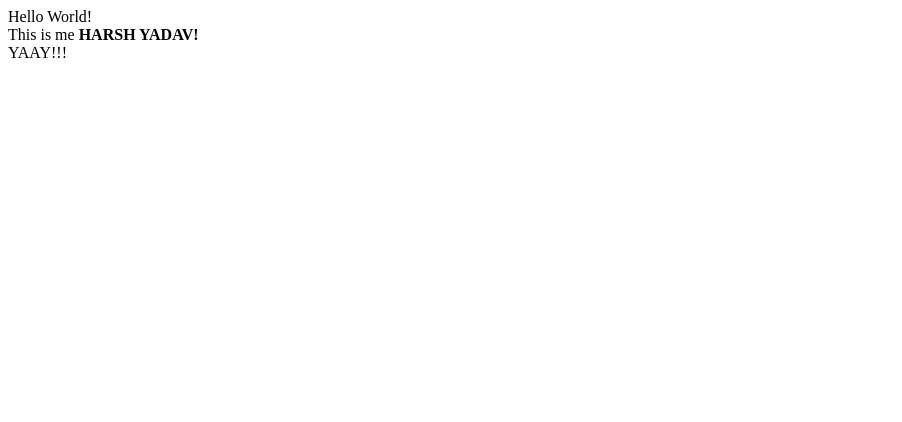
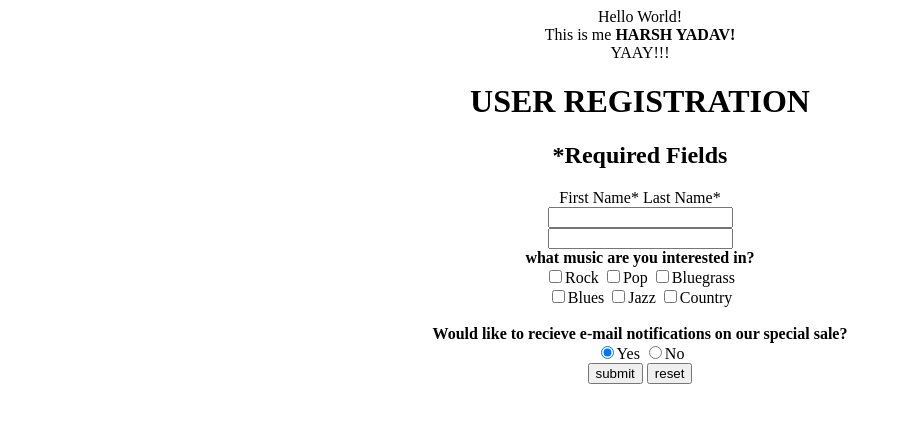
Before and after one commit to Harsh-Yadav-02/Harsh-Yadav-02.github.io, a plain HTML site: page index.html in a window 1280 px wide. Shown: the whole page, without its empty margins (0-902 px from the left). Drawn offline with Linux system fonts and the light colour scheme.

Commit message:
Update index.html

```diff
--- a/index.html
+++ b/index.html
@@ -1,3 +1,33 @@
-Hello World! <br>
-This is me <b> HARSH YADAV! </b> <br>
-YAAY!!! <br>
+Hello World! <br> This is me <b> HARSH YADAV! </b> <br> YAAY!!! <br>
+<html>
+
+<head>
+    <title>User Registration Form</title>
+    <style>
+        form {
+            text-align: center;
+        }
+    </style>
+</head>
+
+<body style="text-align: center">
+    <h1>USER REGISTRATION</h1>
+    <h2>*Required Fields</h2>
+    <div style="text-align: center;">
+        <form style="align-items:center">
+            First Name* Last Name*
+            <br><input type="text" name="first name">
+            <br><input type="text" name="Last Name">
+            <br><b>what music are you interested in?</b>
+            <br><input type="checkbox">Rock <input type="checkbox">Pop <input type="checkbox">Bluegrass
+            <br><input type="checkbox">Blues <input type="checkbox">Jazz <input type="checkbox">Country
+            <br><br>
+            <b>Would like to recieve e-mail notifications on our special sale?</b>
+            <br><input type="radio" checked="checked">Yes <input type="radio">No
+            <br><input type="submit" value="submit">
+            <input type="Reset" value="reset">
+        </form>
+    </div>
+</body>
+
+</html>
```
